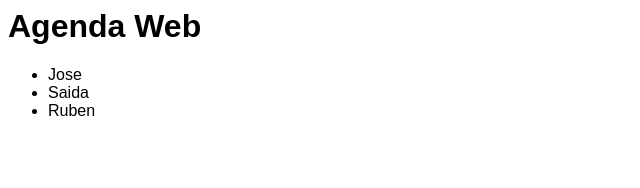
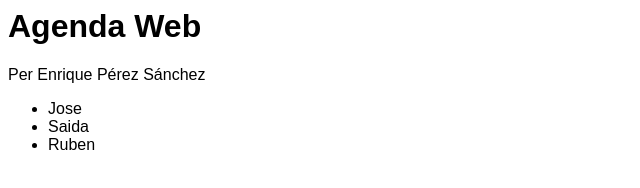
Before and after one commit to EnriqueIOC/Agenda, a plain HTML site: page index.html in a window 1280 px wide. Shown: the whole page, without its empty margins (0-640 px from the left). Drawn offline with Linux system fonts and the light colour scheme.

Commit message:
Modificat index.html a la branca master

```diff
--- a/index.html
+++ b/index.html
@@ -3,6 +3,7 @@
   <head><link rel="stylesheet" href="style.css"></head>
   <body>
     <h1>Agenda Web</h1>
+    <p> Per Enrique Pérez Sánchez</p>
     <script src="script.js"></script>
   </body>
 </html>
```
